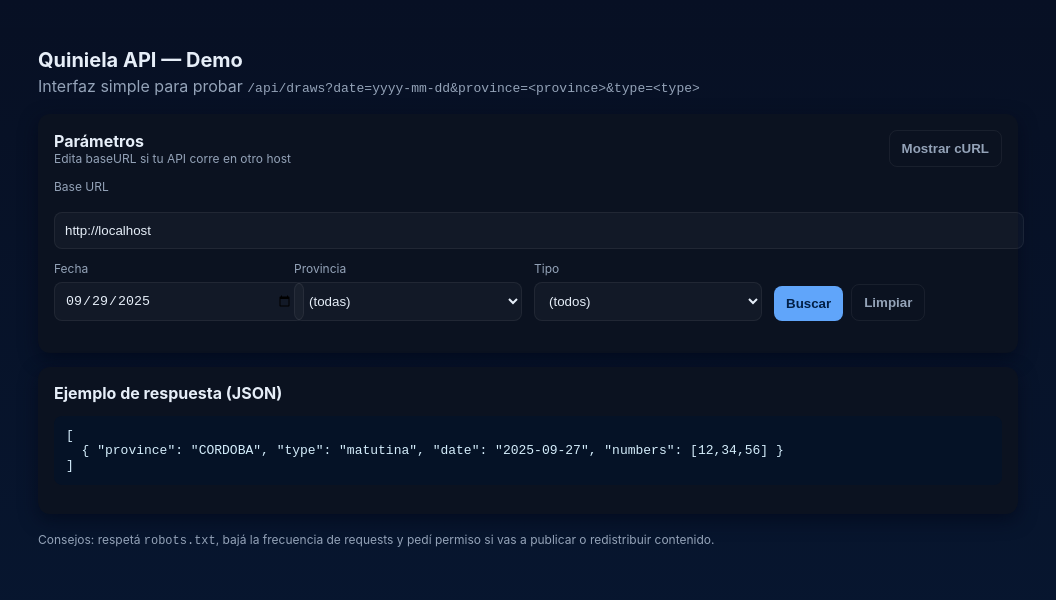
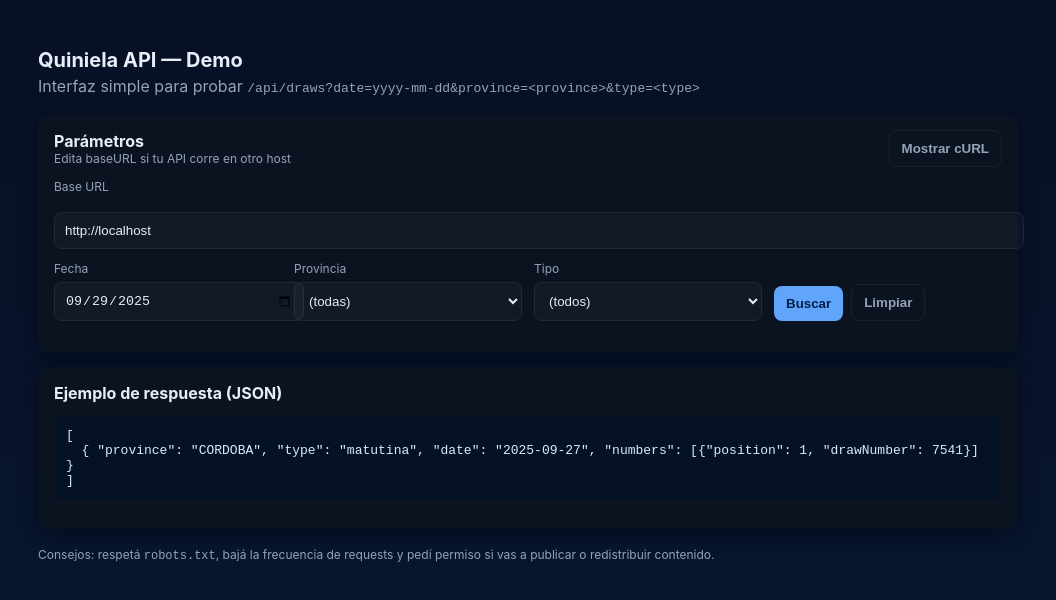
Before and after one commit to braianchincho/quinielaApi, a website: page public/index.html in a window 1280 px wide. Shown: the whole page, without its empty margins (112-1168 px from the left). Drawn offline with Linux system fonts and the light colour scheme.

Commit message:
Add json example

```diff
--- a/public/index.html
+++ b/public/index.html
@@ -208,7 +208,7 @@
     });
 
     // initial sample
-    sampleJson.textContent = '[\n  { "province": "CORDOBA", "type": "matutina", "date": "2025-09-27", "numbers": [12,34,56] }\n]';
+    sampleJson.textContent = '[\n  { "province": "CORDOBA", "type": "matutina", "date": "2025-09-27", "numbers": [{"position": 1, "drawNumber": 7541}] }\n]';
   </script>
 </body>
 </html>
```
